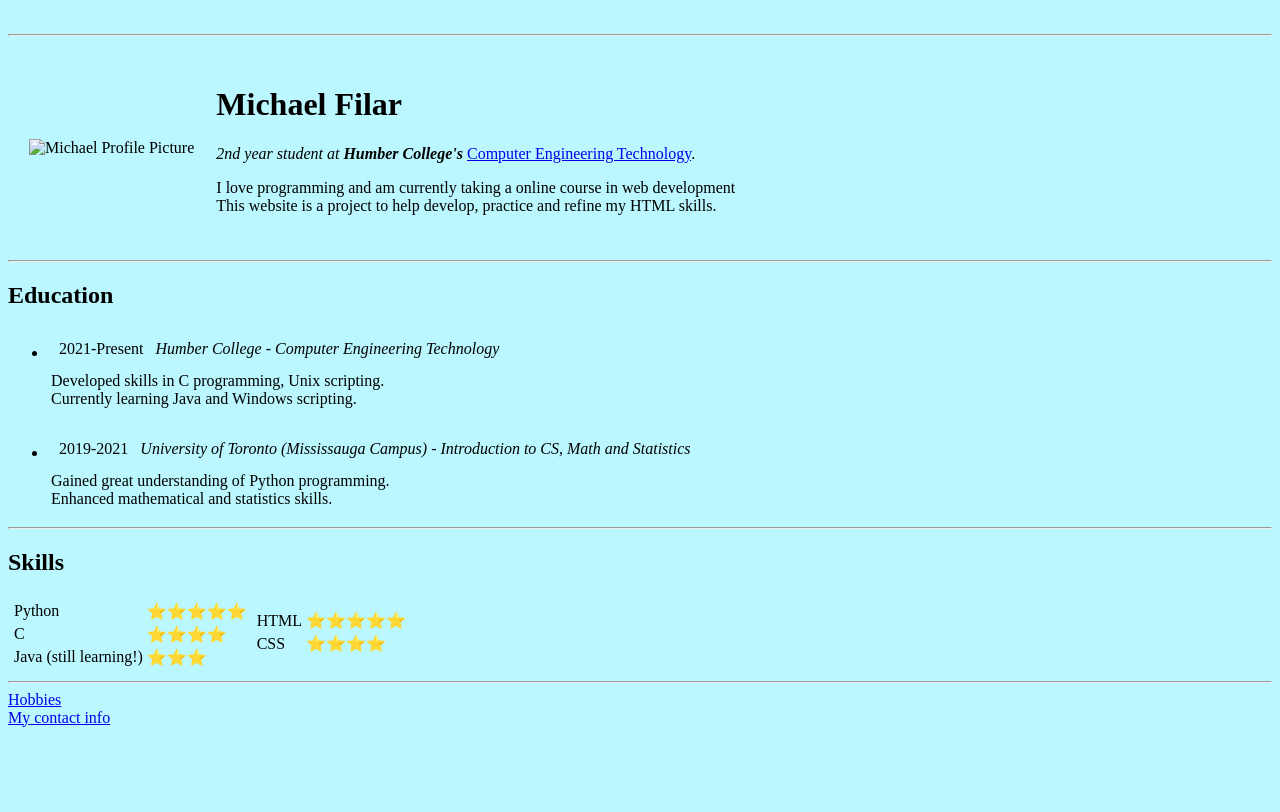
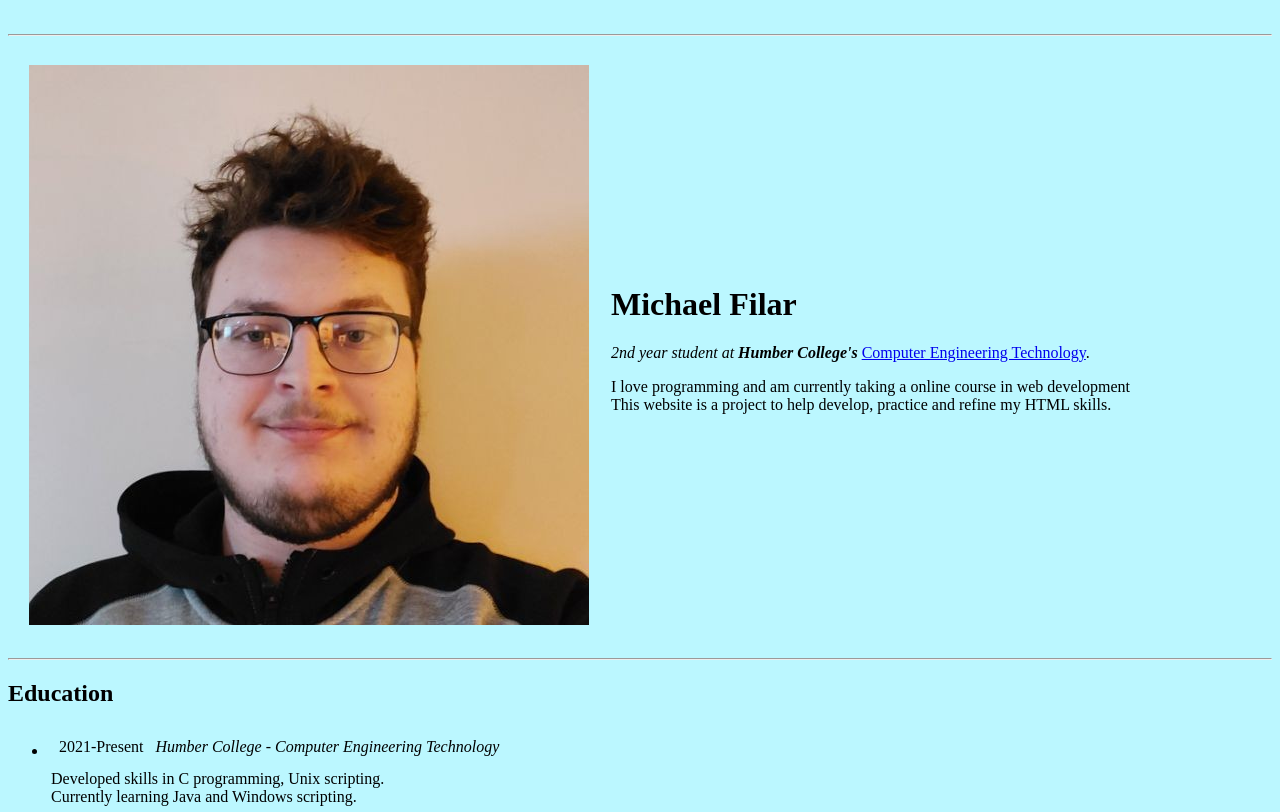
Before and after one commit to MichaelFilar/test-Website, a plain HTML site: page index.html in a window 1280 px wide. Shown: the top 812 px of the page. Drawn offline with Linux system fonts and the light colour scheme.

Commit message:
Update index.html

```diff
--- a/index.html
+++ b/index.html
@@ -9,7 +9,7 @@
         <hr>
         <Table cellspacing="20">
             <tr>
-                <td><img src="Me.jpeg" alt="Michael Profile Picture"></td>
+                <td><img src="Me.jpg" alt="Michael Profile Picture"></td>
                 <td><h1>Michael Filar</h1>
                 <p><i>2nd year student at <strong>Humber College's </strong></i><a href="https://appliedtechnology.humber.ca/programs/computer-engineering-technology.html">Computer Engineering Technology</a>.</p>
                 <p>I love programming and am currently taking a online course in web development<br>
```
